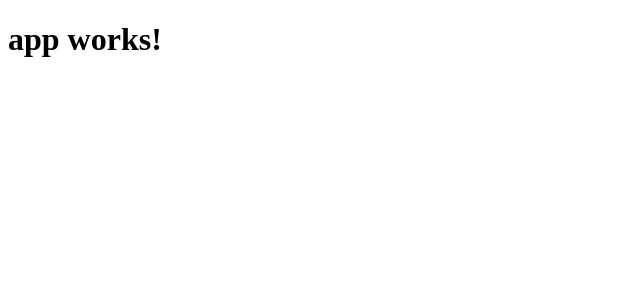
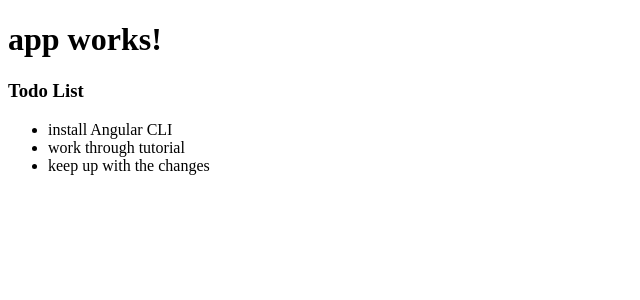
Before and after one commit to cajoue/A2todos, an Angular app: page / in a window 1280 px wide. Shown: the top 300 px of the page, without its empty margins (0-640 px from the left). Built offline with nearby package versions, Linux system fonts and the light colour scheme.

Commit message:
feat: Add basic todo list
to display an initial hard coded todo list

```diff
--- a/src/app/app.component.html
+++ b/src/app/app.component.html
@@ -1,3 +1,4 @@
 <h1>
   {{title}}
 </h1>
+<app-todos></app-todos>
--- a/src/app/app.module.ts
+++ b/src/app/app.module.ts
@@ -4,10 +4,12 @@ import { FormsModule } from '@angular/forms';
 import { HttpModule } from '@angular/http';
 
 import { AppComponent } from './app.component';
+import { TodosComponent } from './todos/todos.component';
 
 @NgModule({
   declarations: [
-    AppComponent
+    AppComponent,
+    TodosComponent
   ],
   imports: [
     BrowserModule,
--- /dev/null
+++ b/src/app/todos/todos.component.html
@@ -0,0 +1,6 @@
+<h3>Todo List</h3>
+<ul>
+  <li *ngFor="let todo of todos">
+    {{todo.text}}
+  </li>
+</ul>
--- /dev/null
+++ b/src/app/todos/todos.component.ts
@@ -0,0 +1,26 @@
+import { Component, OnInit } from '@angular/core';
+
+@Component({
+  selector: 'app-todos',
+  templateUrl: './todos.component.html',
+  styleUrls: ['./todos.component.css']
+})
+export class TodosComponent implements OnInit {
+  todos;
+  constructor() { }
+
+  ngOnInit() {
+    this.todos = [
+      {
+        text: 'install Angular CLI'
+      },
+      {
+        text: 'work through tutorial'
+      },
+      {
+        text: 'keep up with the changes'
+      }
+    ];
+  }
+
+}
```
Also changed, not shown: src/app/todos/todos.component.css (added), 1 other file (tests, documents, lock files or other folders).
